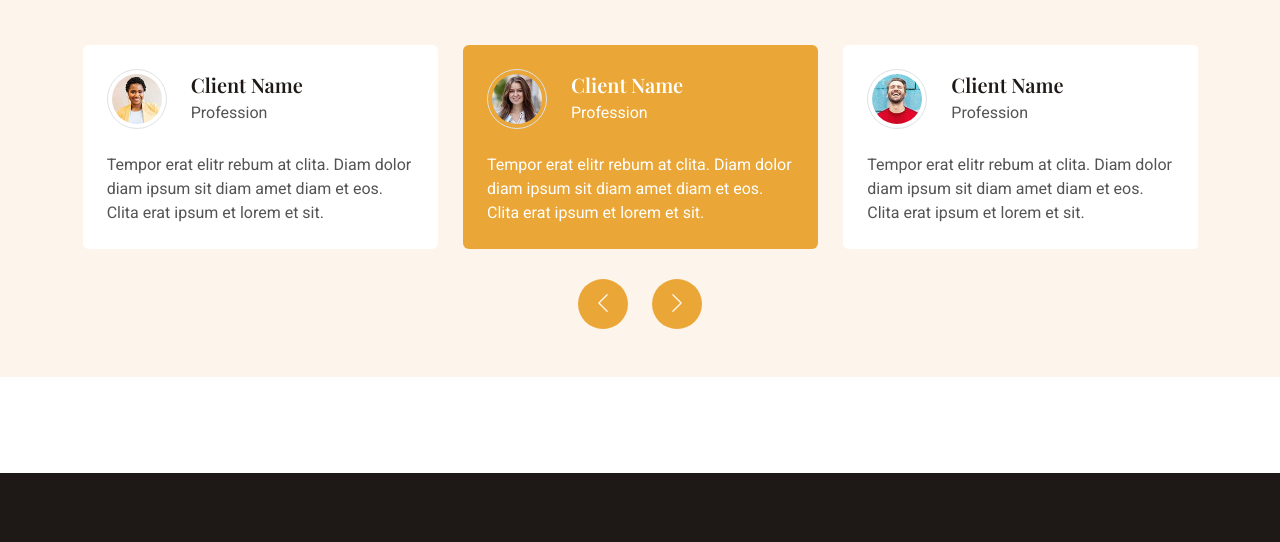
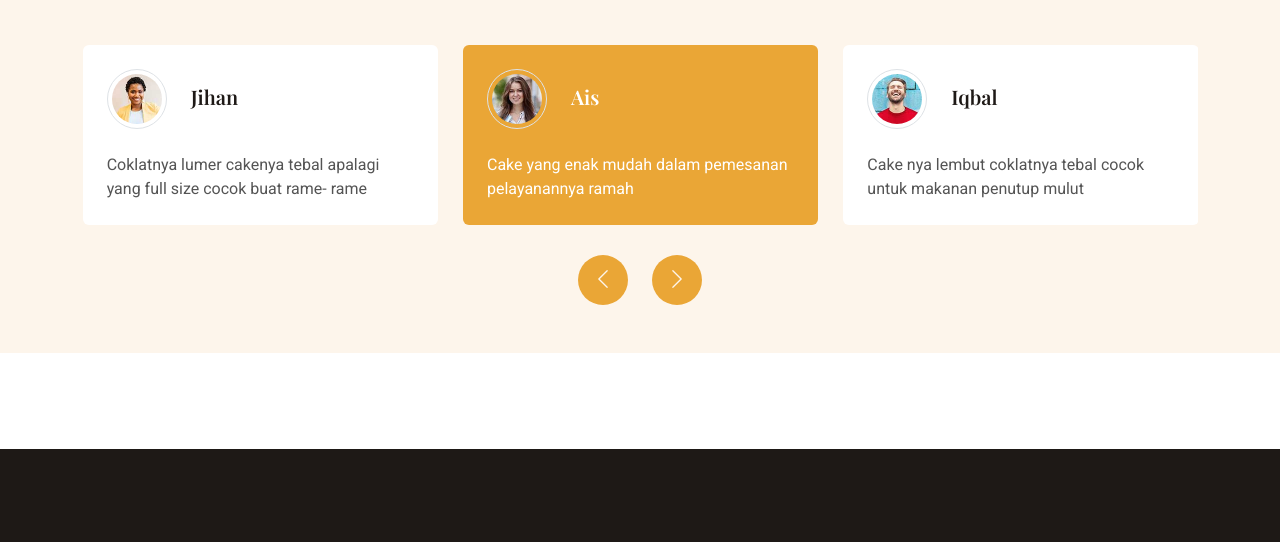
Before and after one commit to fritssasia/mood-cake, a plain HTML site: page index.html in a window 1280 px wide. Shown: the part 4555-5097 px from the top of the page. Drawn offline with nearby package versions, Linux system fonts and the light colour scheme.

Commit message:
update: testimoni

```diff
--- a/index.html
+++ b/index.html
@@ -538,26 +538,22 @@
                     <div class="d-flex align-items-center mb-4">
                         <img class="flex-shrink-0 rounded-circle border p-1" src="img/testimonial-1.jpg" alt="" />
                         <div class="ms-4">
-                            <h5 class="mb-1">Client Name</h5>
-                            <span>Profession</span>
+                            <h5 class="mb-1">Ais</h5>
                         </div>
                     </div>
                     <p class="mb-0">
-                        Tempor erat elitr rebum at clita. Diam dolor diam ipsum sit diam
-                        amet diam et eos. Clita erat ipsum et lorem et sit.
+                        Cake yang enak mudah dalam pemesanan pelayanannya ramah
                     </p>
                 </div>
                 <div class="testimonial-item bg-white rounded p-4">
                     <div class="d-flex align-items-center mb-4">
                         <img class="flex-shrink-0 rounded-circle border p-1" src="img/testimonial-2.jpg" alt="" />
                         <div class="ms-4">
-                            <h5 class="mb-1">Client Name</h5>
-                            <span>Profession</span>
+                            <h5 class="mb-1">Iqbal</h5>
                         </div>
                     </div>
                     <p class="mb-0">
-                        Tempor erat elitr rebum at clita. Diam dolor diam ipsum sit diam
-                        amet diam et eos. Clita erat ipsum et lorem et sit.
+                        Cake nya lembut coklatnya tebal cocok untuk makanan penutup mulut
                     </p>
                 </div>
                 <div class="testimonial-item bg-white rounded p-4">
@@ -565,25 +561,21 @@
                         <img class="flex-shrink-0 rounded-circle border p-1" src="img/testimonial-3.jpg" alt="" />
                         <div class="ms-4">
                             <h5 class="mb-1">Client Name</h5>
-                            <span>Profession</span>
                         </div>
                     </div>
                     <p class="mb-0">
-                        Tempor erat elitr rebum at clita. Diam dolor diam ipsum sit diam
-                        amet diam et eos. Clita erat ipsum et lorem et sit.
+                        Enak , bagus untuk kue ulang tahun
                     </p>
                 </div>
                 <div class="testimonial-item bg-white rounded p-4">
                     <div class="d-flex align-items-center mb-4">
                         <img class="flex-shrink-0 rounded-circle border p-1" src="img/testimonial-4.jpg" alt="" />
                         <div class="ms-4">
-                            <h5 class="mb-1">Client Name</h5>
-                            <span>Profession</span>
+                            <h5 class="mb-1">Jihan</h5>
                         </div>
                     </div>
                     <p class="mb-0">
-                        Tempor erat elitr rebum at clita. Diam dolor diam ipsum sit diam
-                        amet diam et eos. Clita erat ipsum et lorem et sit.
+                        Coklatnya lumer cakenya tebal apalagi yang full size cocok buat rame- rame
                     </p>
                 </div>
             </div>
```
